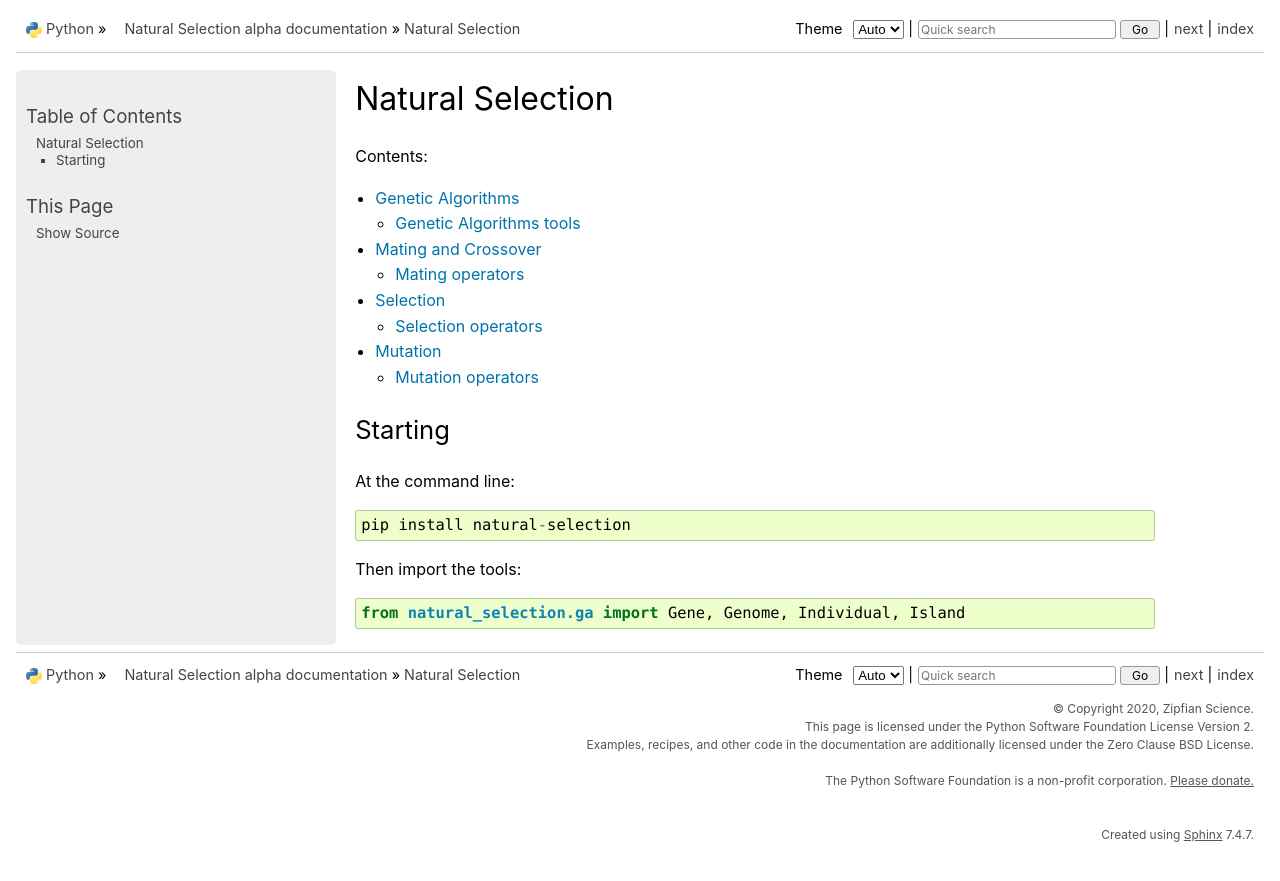
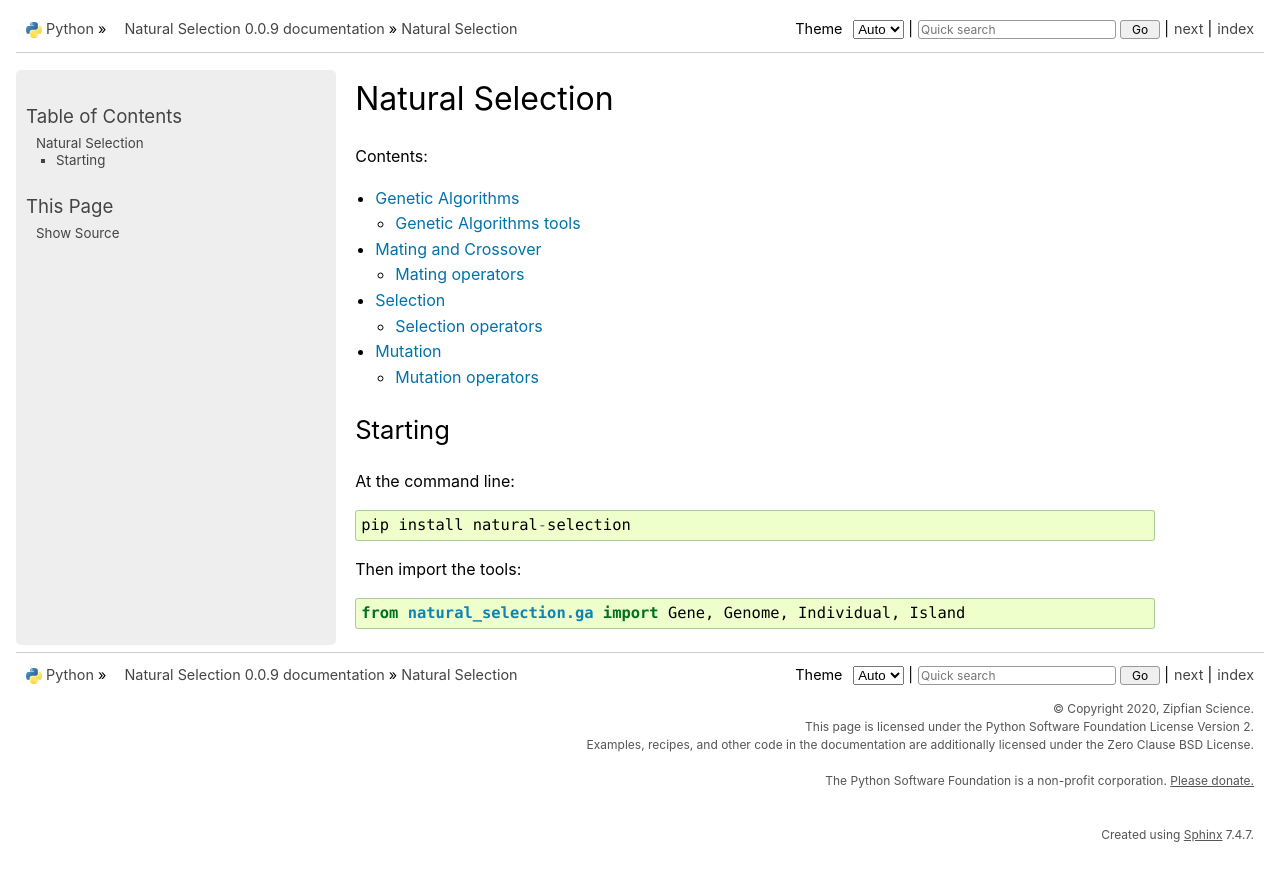
Before and after one commit to Zipfian-Science/natural-selection, a Sphinx documentation site: the page built from docs/source/index.rst, in a window 1280 px wide. Shown: the top 881 px of the page. Built offline with Sphinx 7.4.7, drawn with Linux system fonts in a browser that asks for light colours; some of the changed lines change nothing that is shown.

Commit message:
Release naming..

```diff
--- a/docs/source/conf.py
+++ b/docs/source/conf.py
@@ -11,6 +11,7 @@
 # documentation root, use os.path.abspath to make it absolute, like shown here.
 #
 import os
+import json
 import sys
 sys.path.insert(0, os.path.abspath('../..'))
 sys.setrecursionlimit(1500)
@@ -27,7 +28,12 @@ copyright = '2020, Zipfian Science'
 author = 'Zipfian Science'
 
 # The full version, including alpha/beta/rc tags
-release = 'alpha'
+with open("../../version.json", "r") as f:
+    release_version = json.load(f)
+
+# Need to take deployment version bumping into account
+release_version['patch'] -= 1
+release = '{major}.{minor}.{patch}'.format(**release_version)
 
 # -- General configuration ---------------------------------------------------
 
```
